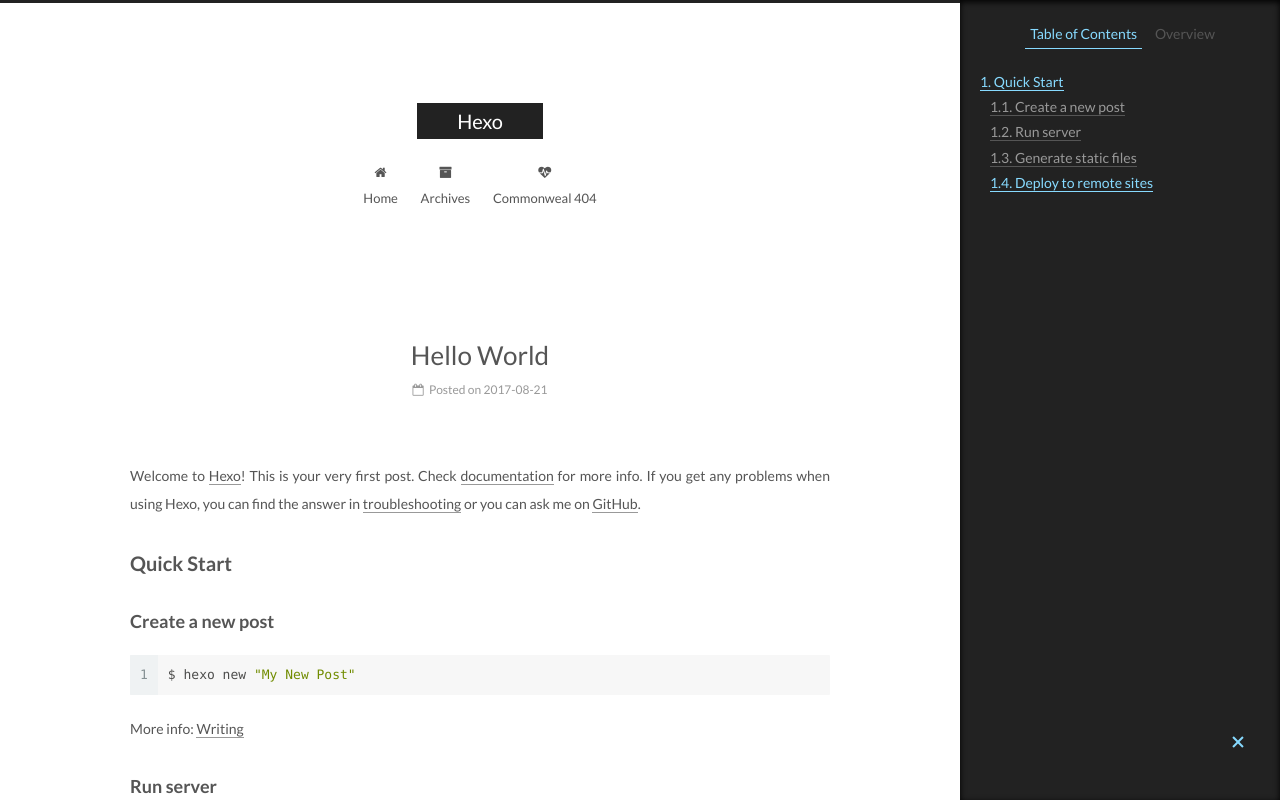
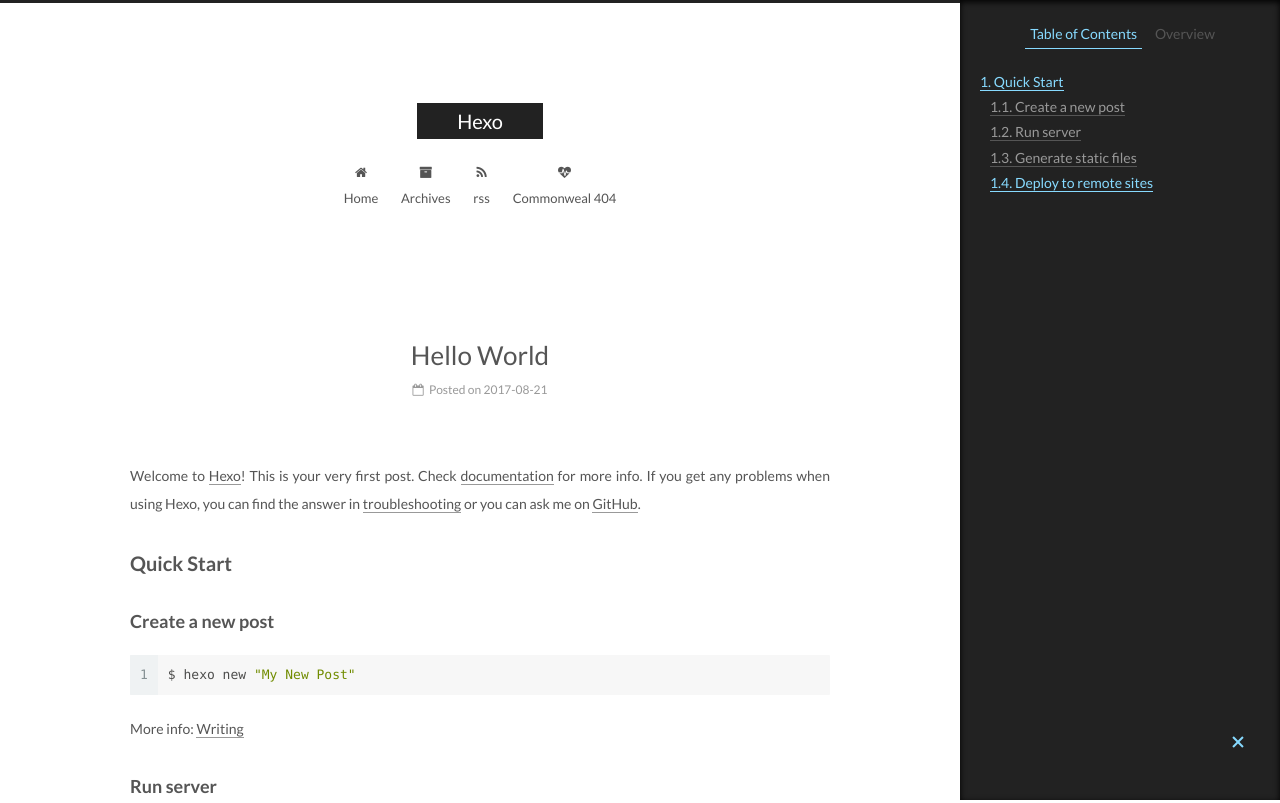
Before and after one commit to bipabo1l/bipabo1l.github.io, a plain HTML site: page 2017/08/21/hello-world/index.html in a window 1280 px wide. Shown: the top 803 px of the page. Drawn offline with Linux system fonts and the light colour scheme.

Commit message:
Site updated: 2017-08-21 16:13:40

```diff
--- a/2017/08/21/hello-world/index.html
+++ b/2017/08/21/hello-world/index.html
@@ -223,6 +223,16 @@
               <i class="menu-item-icon fa fa-fw fa-archive"></i> <br />
 
             Archives
+          </a>
+        </li>
+
+
+        <li class="menu-item menu-item-rss">
+          <a href="/atom.xml" rel="section">
+
+              <i class="menu-item-icon fa fa-fw fa-rss"></i> <br />
+
+            rss
           </a>
         </li>
 
```
Also changed, not shown: 2017/08/21/test-my-site/index.html (+10 -0 lines), archives/2017/08/index.html (+10 -0 lines), archives/2017/index.html (+10 -0 lines), archives/index.html (+10 -0 lines), index.html (+10 -0 lines).
